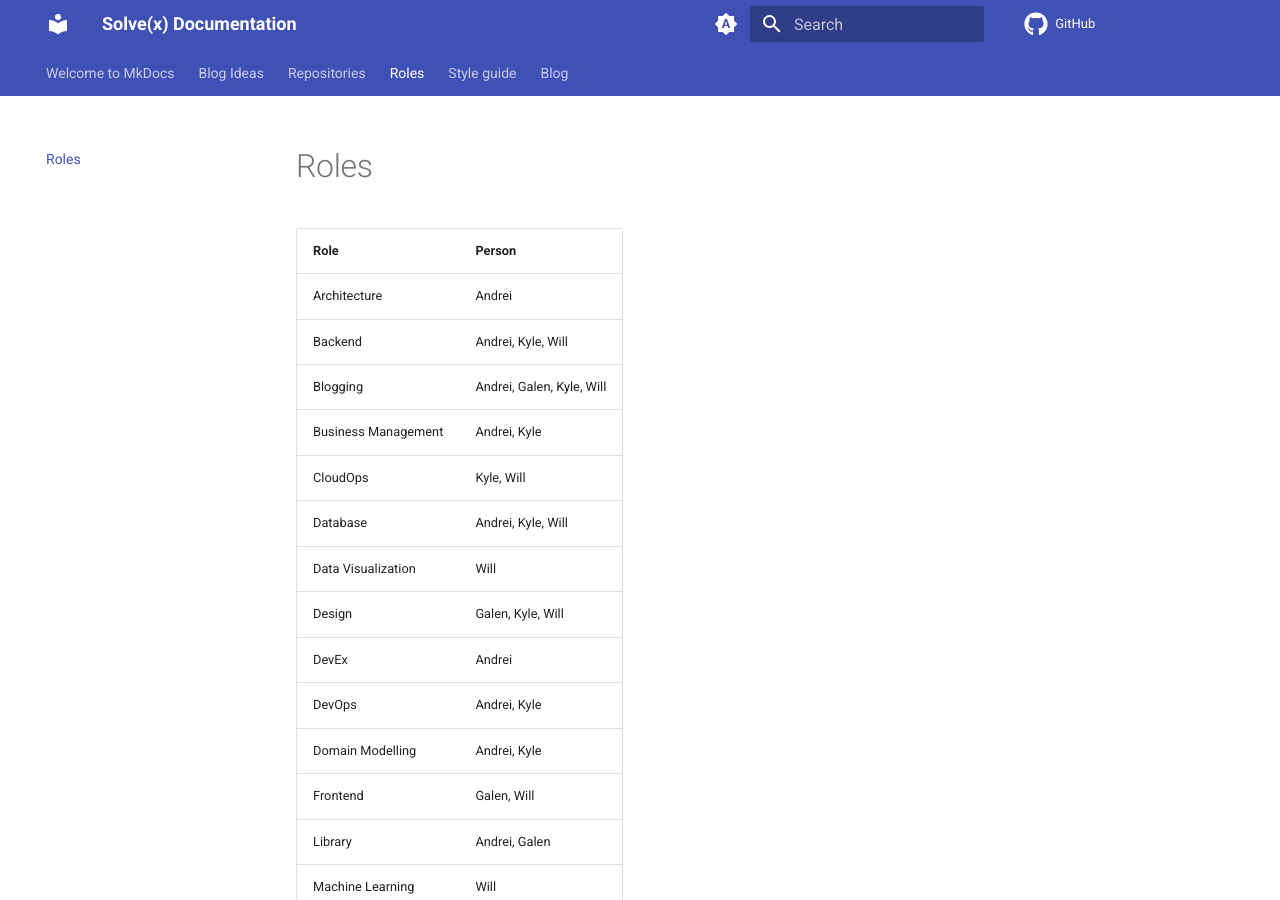
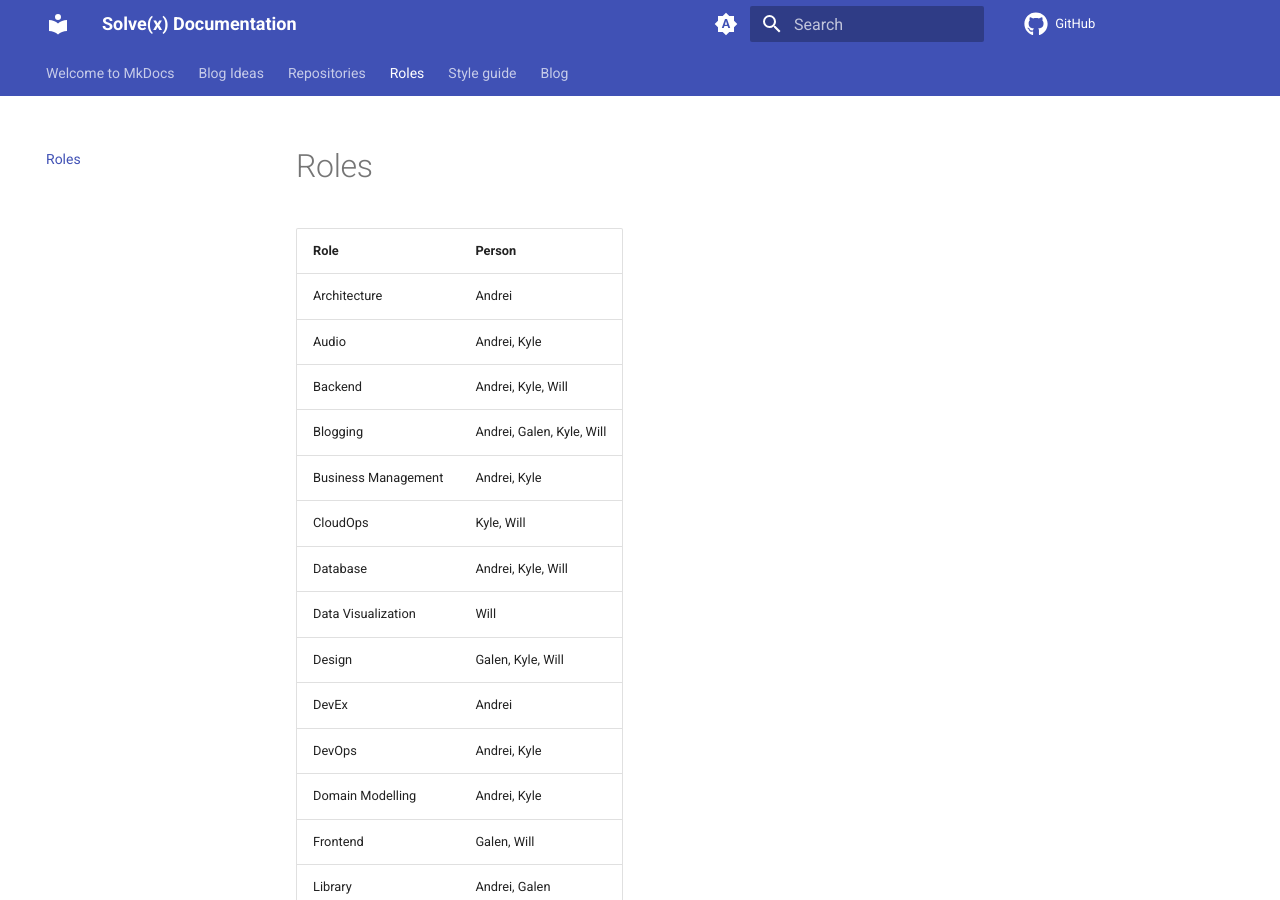
Before and after one commit to solvex-software/solvex-internal-documentation, an MkDocs documentation site: the page built from docs/roles.md, in a window 1280 px wide and 900 px high. Built offline with MkDocs 1.6.1 and Material for MkDocs 9.7.7, drawn with Linux system fonts in a browser that asks for light colours; comment, search, counter and statistics services are not loaded.

Commit message:
Update roles.md

```diff
--- a/docs/roles.md
+++ b/docs/roles.md
@@ -1,6 +1,7 @@
 | Role    | Person |
 | -------- | ------- |
 | Architecture | Andrei |
+| Audio | Andrei, Kyle |
 | Backend | Andrei, Kyle, Will |
 | Blogging | Andrei, Galen, Kyle, Will |
 | Business Management | Andrei, Kyle |
```
